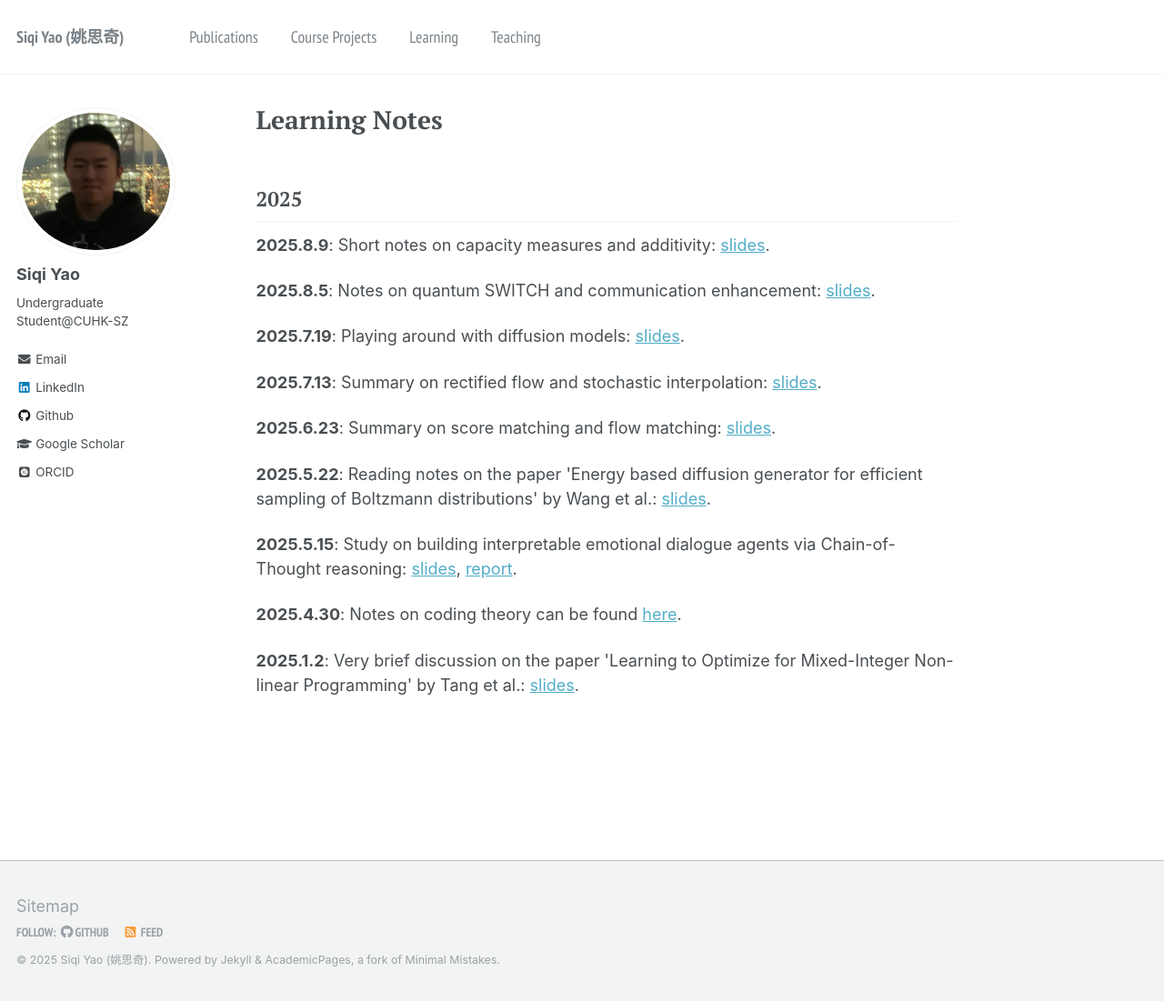
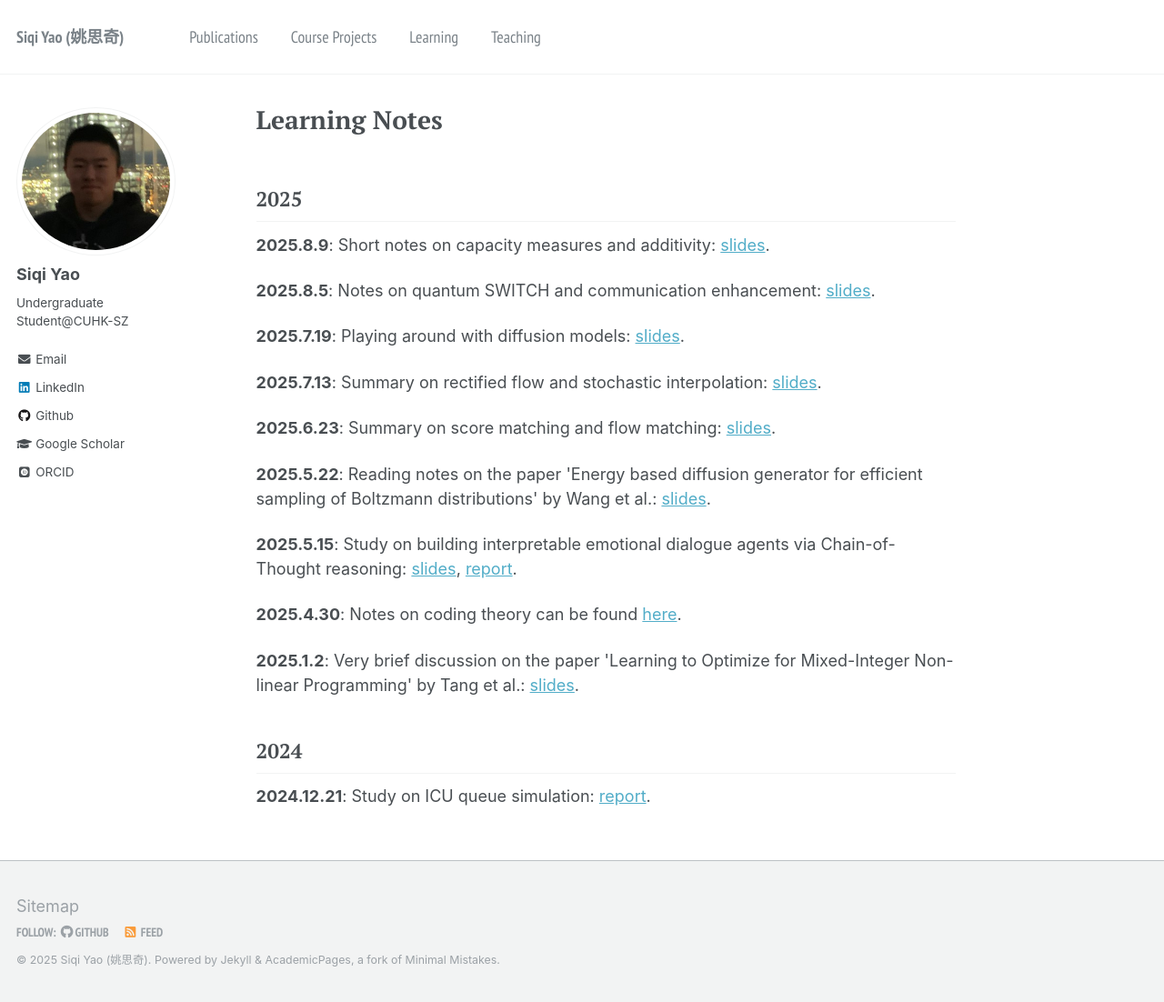
Before and after one commit to YaoSiqi2003/YaoSiqi2003.github.io, a Jekyll site: the page built from _pages/learning.md, in a window 1280 px wide and 1102 px high. Shown: the whole window at 91% size. Built offline with Jekyll 4.4.1, drawn with Linux system fonts in a browser that asks for light colours; some web fonts are replaced.

Commit message:
Add new file

```diff
--- a/_pages/learning.md
+++ b/_pages/learning.md
@@ -35,3 +35,10 @@ author_profile: true
 <p><strong>2025.4.30</strong>: Notes on coding theory can be found <a href="https://github.com/YaoSiqi2003/Notes-on-coding-theory">here</a>.</p>
 
 <p><strong>2025.1.2</strong>: Very brief discussion on the paper 'Learning to Optimize for Mixed-Integer Non-linear Programming' by Tang et al.: <a href="/notes/MINLP_Presentation.pdf">slides</a>.</p>
+
+
+
+##  2024
+
+
+<p><strong>2024.12.21</strong>: Study on ICU queue simulation: <a href="/notes/IND174_Final_Report latest.pdf">report</a>.</p>
```
Also changed, not shown: 1 other file.
